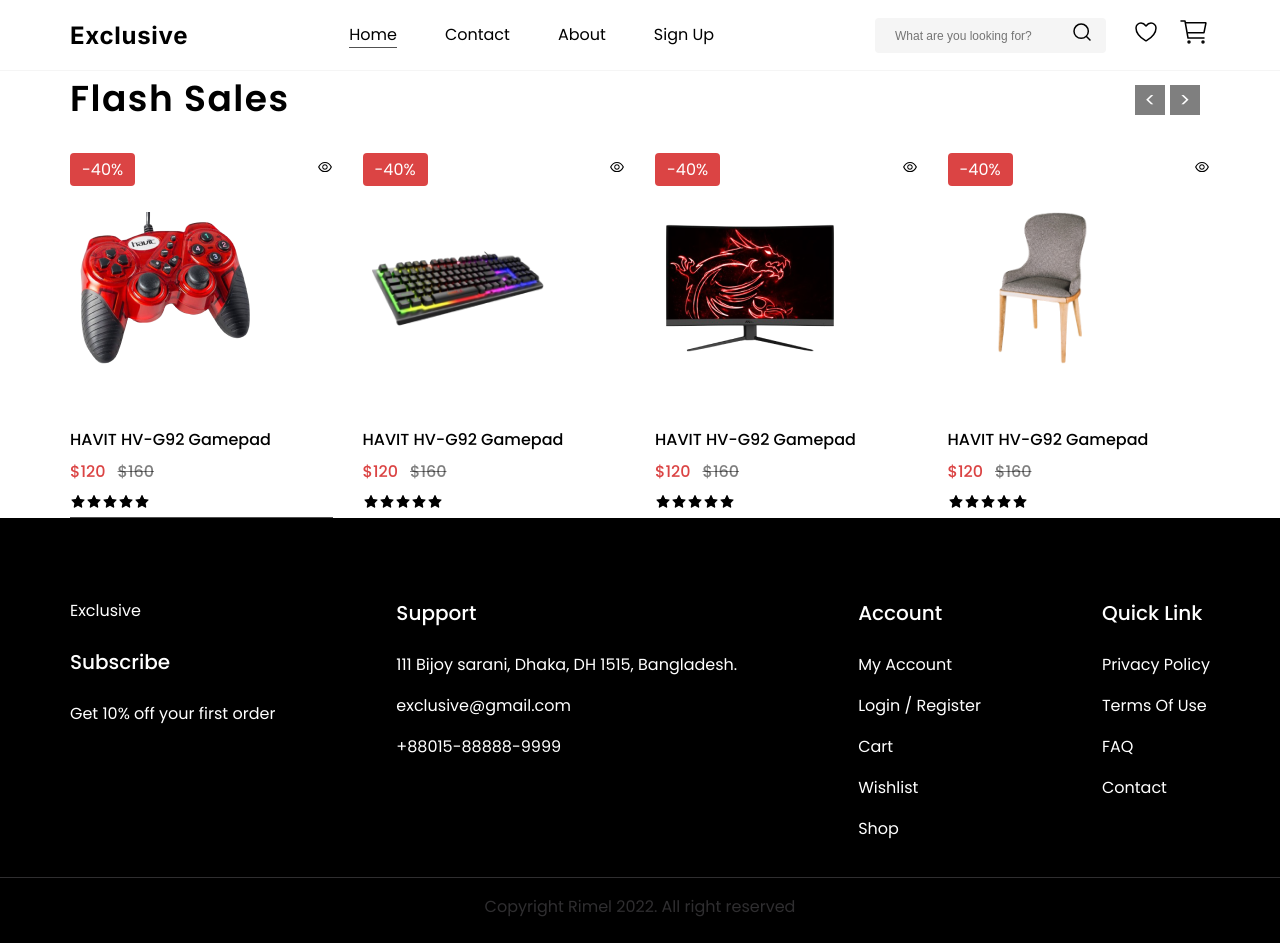
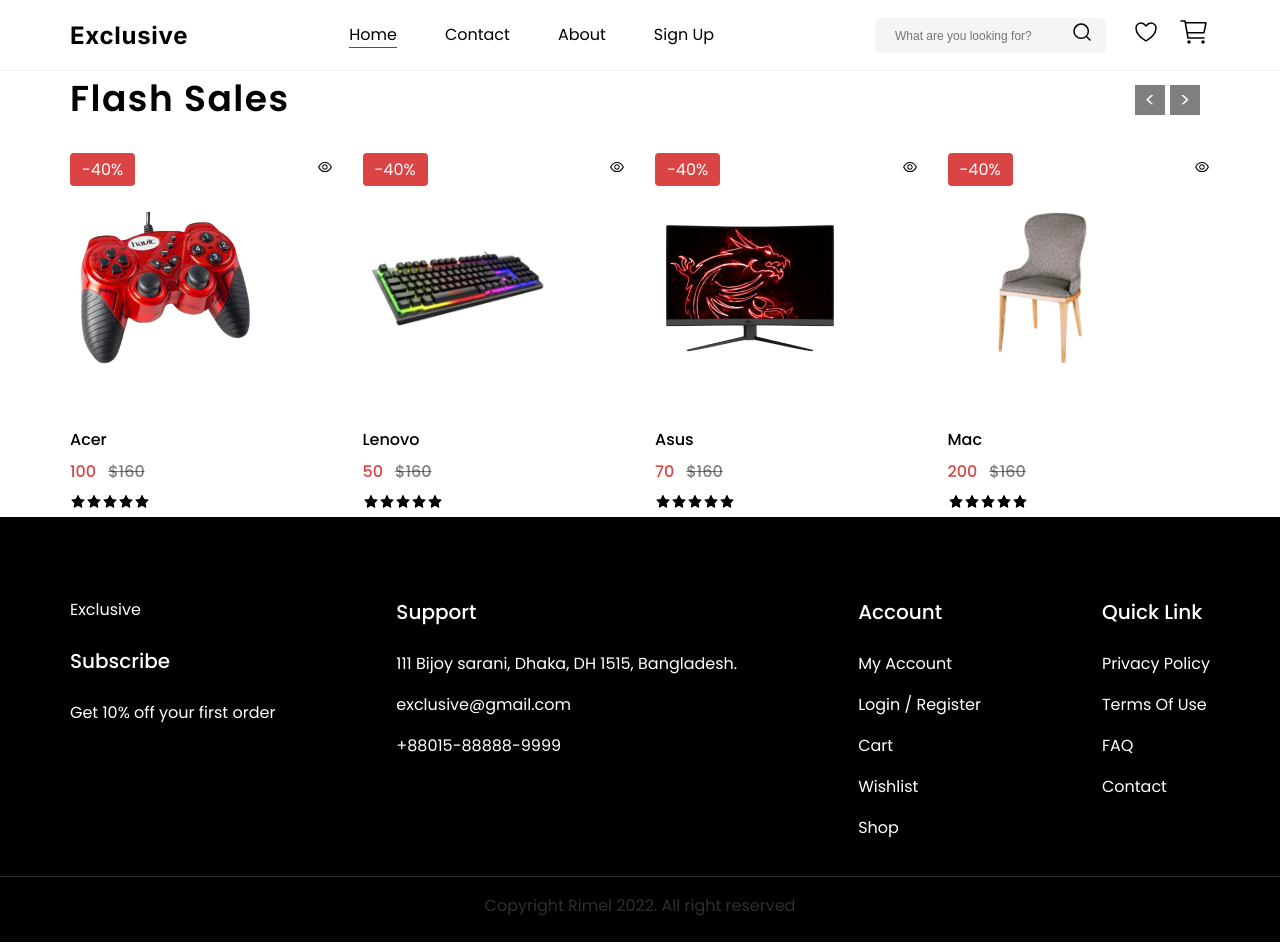
Before and after one commit to MeirzhanHg/online-store, a React (Create React App) app in the folder client/: page / in a window 1280 px wide. Built offline with nearby package versions, Linux system fonts and the light colour scheme.

Commit message:
Add server folder from ulbi.tv

```diff
--- a/client/src/components/slider/Slider.jsx
+++ b/client/src/components/slider/Slider.jsx
@@ -52,17 +52,18 @@
           grabCursor={true}
           slidesPerView={4}
           spaceBetween={30}
-          loop={true}
           className="sale-slider"
           navigation={{
             prevEl: ".custom-navigation-button-prev",
             nextEl: ".custom-navigation-button-next",
           }}
         >
-          {slide_img.map((img, i) => (
+          {productds.map((item) => (
             <SwiperSlide
-              key={i}
-              className={`saleSlide ${i === activeSlideIndex ? "active" : ""}`}
+              key={item.id}
+              className={`saleSlide ${
+                item.id === activeSlideIndex ? "active" : ""
+              }`}
             >
               <div className="sale-slide-top">
                 <div className="sale-slide-percent">-40%</div>
@@ -71,13 +72,13 @@
                 </Link>
               </div>
               <div className="sale-slide-center">
-                <img src={img} alt="" className="sale-slide-img" />
+                <img src={item.image} alt="" className="sale-slide-img" />
               </div>
               <div className="sale-slide-bottom">
-                <h3 className="sale-product-name">HAVIT HV-G92 Gamepad</h3>
+                <h3 className="sale-product-name">{item.name}</h3>
                 <div className="sale-product-prices">
                   <span className="sale-product-price sale-product-new-price">
-                    $120
+                    {item.price}
                   </span>
                   <span className="sale-product-price sale-product-old-price">
                     $160
@@ -114,3 +115,60 @@
 };
 
 export default Slider;
+
+const productds = [
+  {
+    id: "1",
+    name: "Acer",
+    description:
+      "Acer Inc (Acer) is an information and communication technology company that develops, designs, markets, and exports IT products.",
+    element: "laptop",
+    price: 100,
+    image: saleProductImg1,
+  },
+  {
+    id: "2",
+    name: "Lenovo",
+    description:
+      "Lenovo is one of the world's leading personal technology companies, producing innovative PCs and mobile internet devices.",
+    element: "laptop",
+    price: 50,
+    image: saleProductImg2,
+  },
+  {
+    id: "3",
+    name: "Asus",
+    description:
+      "ASUS is a Taiwan-based, multinational computer hardware and consumer electronics company that was established in 1989.",
+    element: "laptop",
+    price: 70,
+    image: saleProductImg3,
+  },
+  {
+    id: "4",
+    name: "Mac",
+    description:
+      "The Mac, short for Macintosh (its official name until 1999), is a family of personal computers designed and marketed by Apple Inc.",
+    element: "laptop",
+    price: 200,
+    image: saleProductImg4,
+  },
+  {
+    id: "5",
+    name: "Mac",
+    description:
+      "The Mac, short for Macintosh (its official name until 1999), is a family of personal computers designed and marketed by Apple Inc.",
+    element: "laptop",
+    price: 200,
+    image: saleProductImg4,
+  },
+  {
+    id: "6",
+    name: "Mac",
+    description:
+      "The Mac, short for Macintosh (its official name until 1999), is a family of personal computers designed and marketed by Apple Inc.",
+    element: "laptop",
+    price: 200,
+    image: saleProductImg4,
+  },
+];
```
